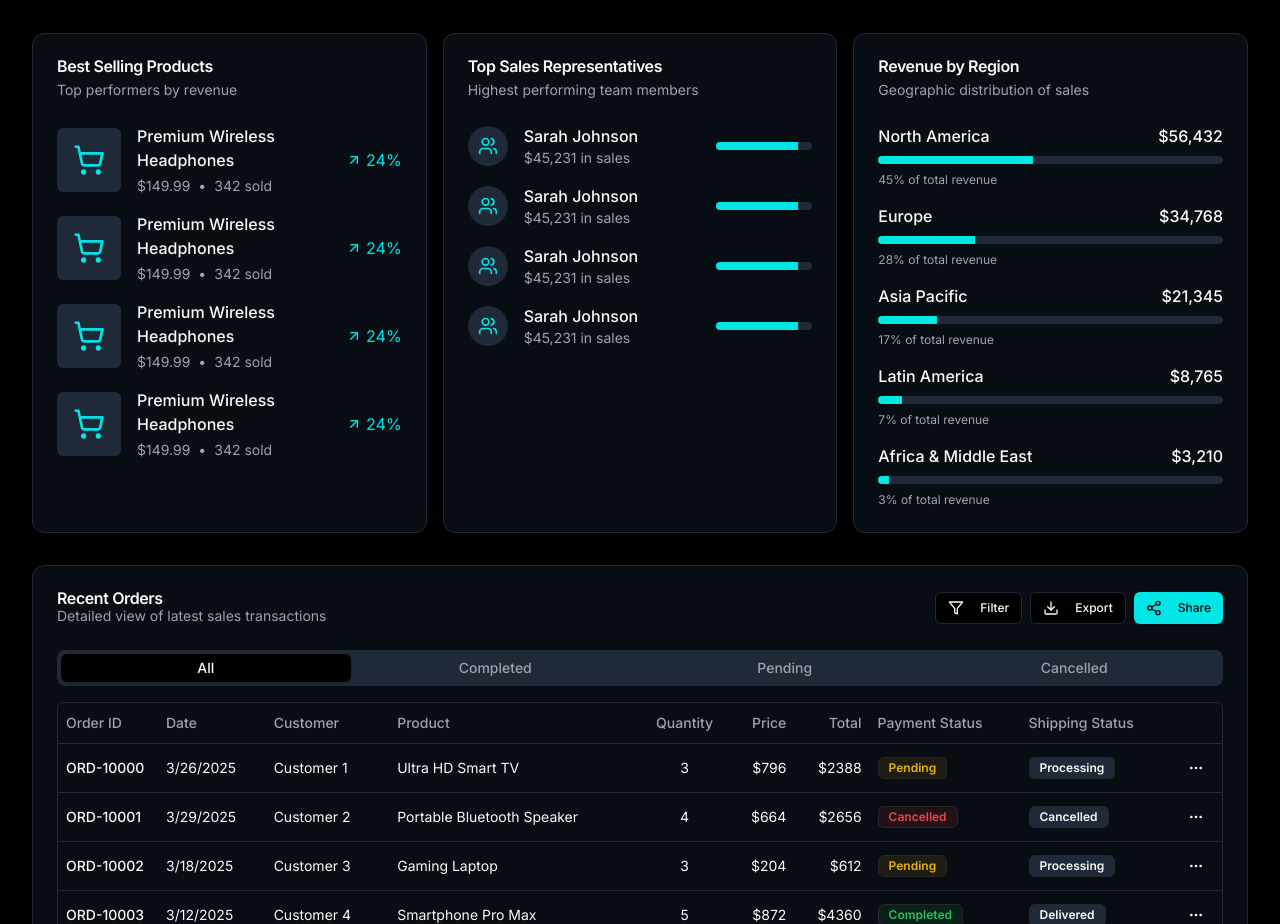
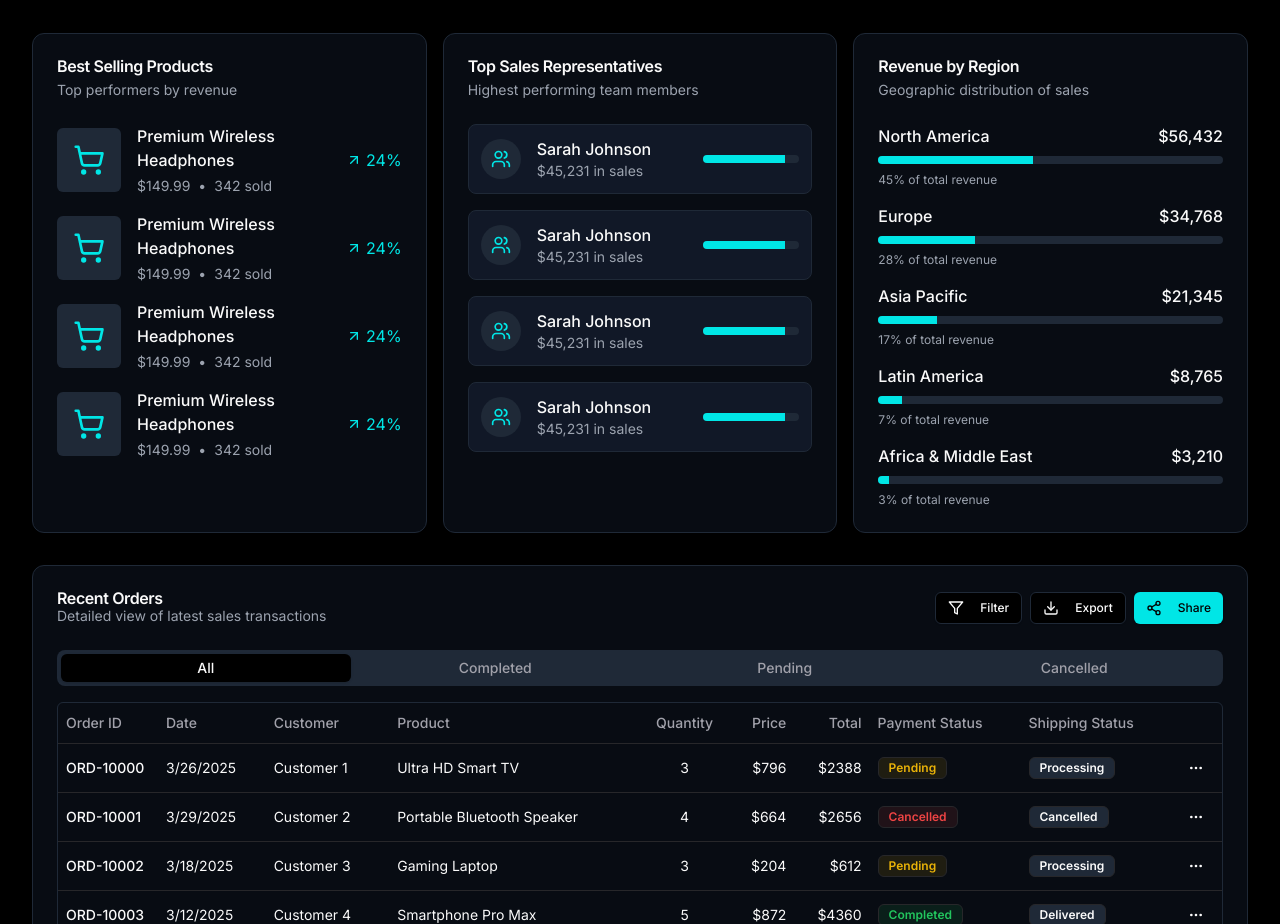
Before and after one commit to RidhikaJoshi/ProfitVista, a Next.js app: page /dashboard in a window 1280 px wide. Shown: the part 1220-2144 px from the top of the page. Built offline with nearby package versions, Linux system fonts and the light colour scheme.

Commit message:
Enhance dashboard layout by opening profile link in a new tab and improving item styling

```diff
--- a/app/dashboard/layout.tsx
+++ b/app/dashboard/layout.tsx
@@ -113,7 +113,7 @@ export default function DashboardLayout({ children }: DashboardLayoutProps) {
               <DropdownMenuContent align="end" className="w-56 border-gray-800 bg-gray-900">
                 <DropdownMenuLabel>My Account</DropdownMenuLabel>
                 <DropdownMenuSeparator className="bg-gray-800" />
-                <Link href="http://ridhikajoshi.me/"><DropdownMenuItem className="cursor-pointer flex items-center gap-2">
+                <Link href="http://ridhikajoshi.me/" target="_blank"><DropdownMenuItem className="cursor-pointer flex items-center gap-2">
                   <User className="h-4 w-4" />
                   Profile
                 </DropdownMenuItem></Link>
--- a/app/dashboard/page.tsx
+++ b/app/dashboard/page.tsx
@@ -327,7 +327,9 @@ export default function DashboardPage() {
                       initial={{ opacity: 0, x: -20 }}
                       animate={{ opacity: 1, x: 0 }}
                       transition={{ duration: 0.3, delay: i * 0.1 }}
-                      className="flex items-center gap-4"
+                      //className="flex items-center gap-4"
+                       className="rounded-lg border border-gray-800 bg-gray-900 flex items-center gap-4 p-3"
+                      whileHover={{ y: -5, boxShadow: "0 10px 30px -15px rgba(255, 0, 0, 0.2)" }}
                     >
                       <div className="h-10 w-10 rounded-full bg-gray-800 flex items-center justify-center">
                         <Users className="h-5 w-5 text-[#00e6e6]" />
```
